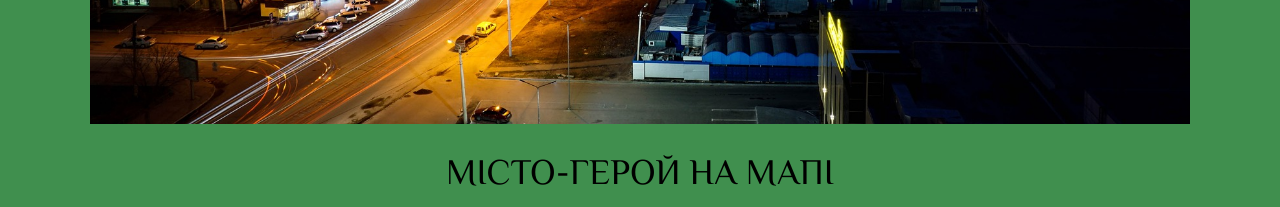
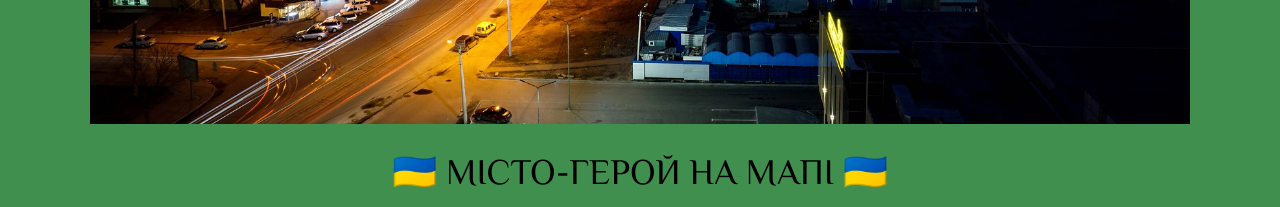
Before and after one commit to Ivan3777/KHARKIV, a plain HTML site: page index.html in a window 1280 px wide. Shown: the part 1948-2155 px from the top of the page. Drawn offline with Linux system fonts and the light colour scheme.

Commit message:
add flag

```diff
--- a/index.html
+++ b/index.html
@@ -125,7 +125,7 @@
         </ul>
       </section>
       <section class="section-map">
-        <h3 class="section-map__title">МІСТО-ГЕРОЙ НА МАПІ</h3>
+        <h3 class="section-map__title">🇺🇦 МІСТО-ГЕРОЙ НА МАПІ 🇺🇦</h3>
         <iframe
           src="https://www.google.com/maps/embed?pb=!1m18!1m12!1m3!1d164152.87938341146!2d36.12101798225614!3d49.99469535705923!2m3!1f0!2f0!3f0!3m2!1i1024!2i768!4f13.1!3m3!1m2!1s0x4127a09f63ab0f8b%3A0x2d4c18681aa4be0a!2z0KXQsNGA0YzQutC-0LIsINCl0LDRgNGM0LrQvtCy0YHQutCw0Y8g0L7QsdC70LDRgdGC0YwsINCj0LrRgNCw0LjQvdCw!5e0!3m2!1sru!2sfr!4v1690499198235!5m2!1sru!2sfr"
           width="1000"
```
